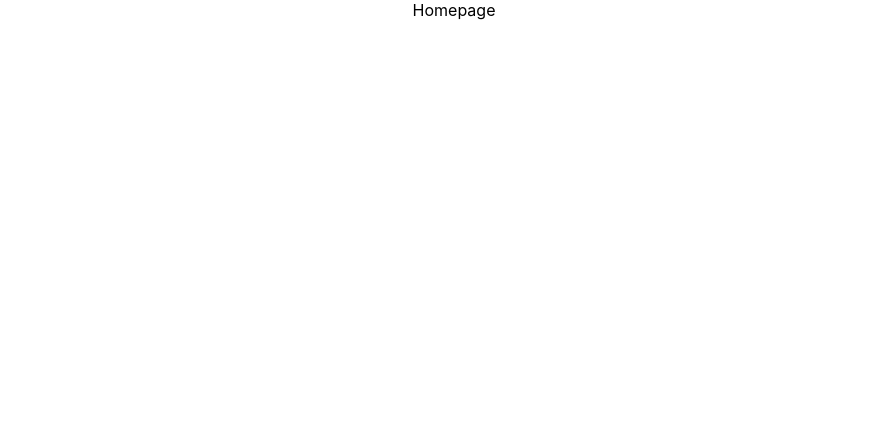
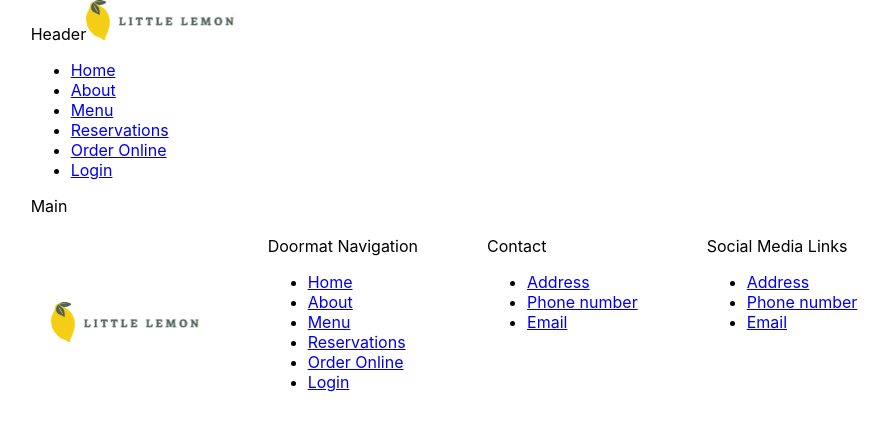
Before and after one commit to secondtime-github/front-end-capstone, a React (Create React App) app: page / in a window 1280 px wide. Shown: the top 430 px of the page, without its empty margins (186-1075 px from the left). Built offline with nearby package versions, Linux system fonts and the light colour scheme.

Commit message:
Semantic structure

```diff
--- a/package.json
+++ b/package.json
@@ -34,5 +34,8 @@
       "last 1 firefox version",
       "last 1 safari version"
     ]
+  },
+  "devDependencies": {
+    "@babel/plugin-proposal-private-property-in-object": "^7.21.11"
   }
 }
--- a/public/index.html
+++ b/public/index.html
@@ -9,6 +9,9 @@
       name="description"
       content="Web site created using create-react-app"
     />
+    <meta name="og:title" content="Little Lemon"/>
+    <meta name="og:description" content="A Mediteranean restaurant"/>
+    <meta name="og:image" content="/Logo.svg"/>
     <link rel="apple-touch-icon" href="%PUBLIC_URL%/logo192.png" />
     <!--
       manifest.json provides metadata used when your web app is installed on a
--- a/src/App.css
+++ b/src/App.css
@@ -1,3 +1,13 @@
+.container {
+  display: grid;
+  grid-template-columns: repeat(12, 1fr);
+  gap: 20px;
+}
+
+.content {
+  grid-column: 3 / 11;
+}
+
 .App {
   text-align: center;
 }
--- a/src/App.js
+++ b/src/App.js
@@ -1,9 +1,18 @@
 import './App.css';
+import Header from './components/Header';
+import Nav from './components/Nav';
+import Main from './components/Main';
+import Footer from './components/Footer';
 
 function App() {
   return (
-    <div className="App">
-      Homepage
+    <div className='container'>
+      <div className='content'>
+        <Header />
+        <Nav />
+        <Main />
+        <Footer />
+      </div>
     </div>
   );
 }
--- /dev/null
+++ b/src/components/Footer.css
@@ -0,0 +1,5 @@
+footer {
+    display: flex;
+    justify-content: space-between;
+    padding: 20px;
+}
--- /dev/null
+++ b/src/components/Footer.js
@@ -0,0 +1,44 @@
+import './Footer.css';
+
+const Footer = () => {
+    return (
+        <footer>
+            <img
+                src="/Logo.svg"
+                alt="Logo"
+            />
+
+            <div className="navigation">
+                Doormat Navigation
+                <ul>
+                    <li><a href="/">Home</a></li>
+                    <li><a href="/">About</a></li>
+                    <li><a href="/">Menu</a></li>
+                    <li><a href="/">Reservations</a></li>
+                    <li><a href="/">Order Online</a></li>
+                    <li><a href="/">Login</a></li>
+                </ul>
+            </div>
+
+            <div className="contact">
+                Contact
+                <ul>
+                    <li><a href="/">Address</a></li>
+                    <li><a href="/">Phone number</a></li>
+                    <li><a href="/">Email</a></li>
+                </ul>
+            </div>
+
+            <div className="social-media">
+                Social Media Links
+                <ul>
+                    <li><a href="/">Address</a></li>
+                    <li><a href="/">Phone number</a></li>
+                    <li><a href="/">Email</a></li>
+                </ul>
+            </div>
+        </footer>
+    );
+}
+
+export default Footer;
--- /dev/null
+++ b/src/components/Header.js
@@ -0,0 +1,13 @@
+const Header = () => {
+    return (
+        <header>
+            Header
+            <img
+                src="/Logo.svg"
+                alt="Logo"
+            />
+        </header>
+    );
+}
+
+export default Header;
--- /dev/null
+++ b/src/components/Main.js
@@ -0,0 +1,9 @@
+const Main = () => {
+    return (
+        <main>
+            Main
+        </main>
+    );
+}
+
+export default Main;
--- /dev/null
+++ b/src/components/Nav.js
@@ -0,0 +1,16 @@
+const Nav = () => {
+    return (
+        <nav>
+            <ul>
+                <li><a href="/">Home</a></li>
+                <li><a href="/">About</a></li>
+                <li><a href="/">Menu</a></li>
+                <li><a href="/">Reservations</a></li>
+                <li><a href="/">Order Online</a></li>
+                <li><a href="/">Login</a></li>
+            </ul>
+        </nav>
+    );
+}
+
+export default Nav;
```
Also changed, not shown: public/Logo.svg (added), 1 other file (tests, documents, lock files or other folders).
